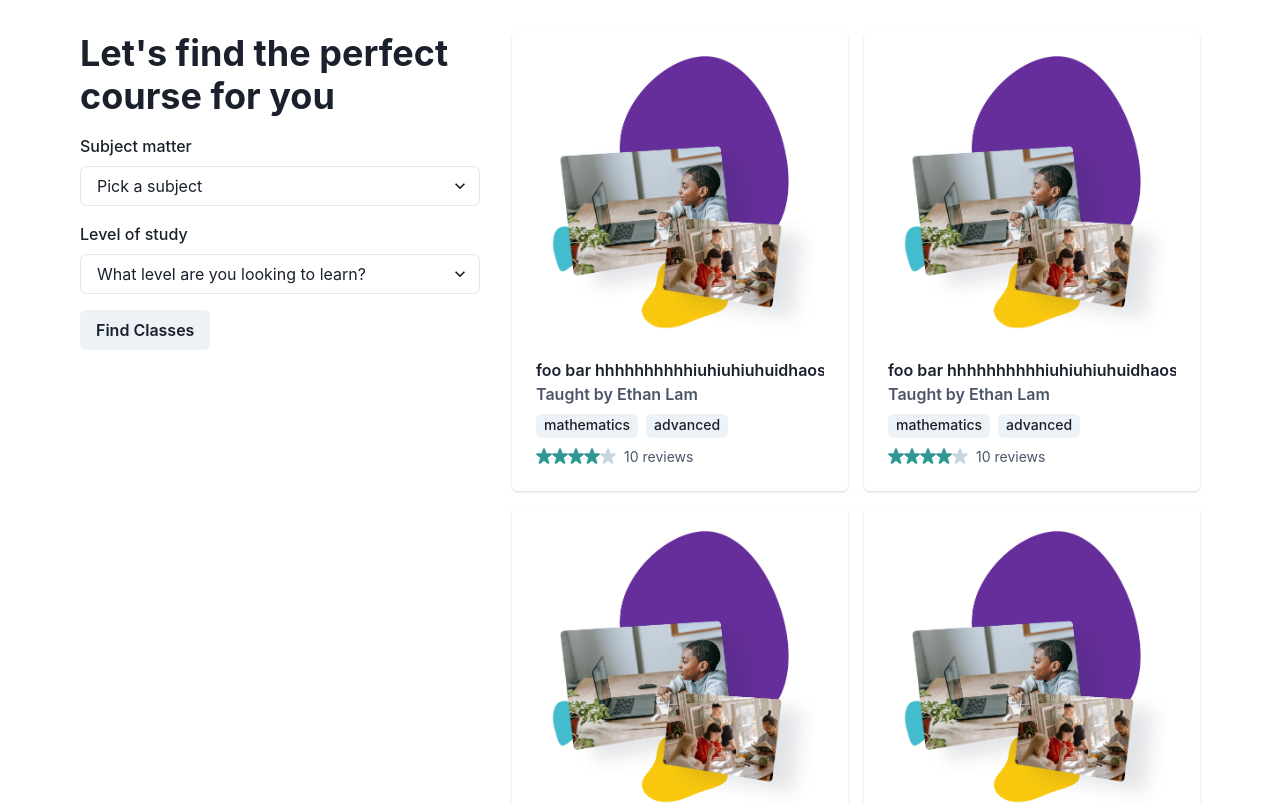
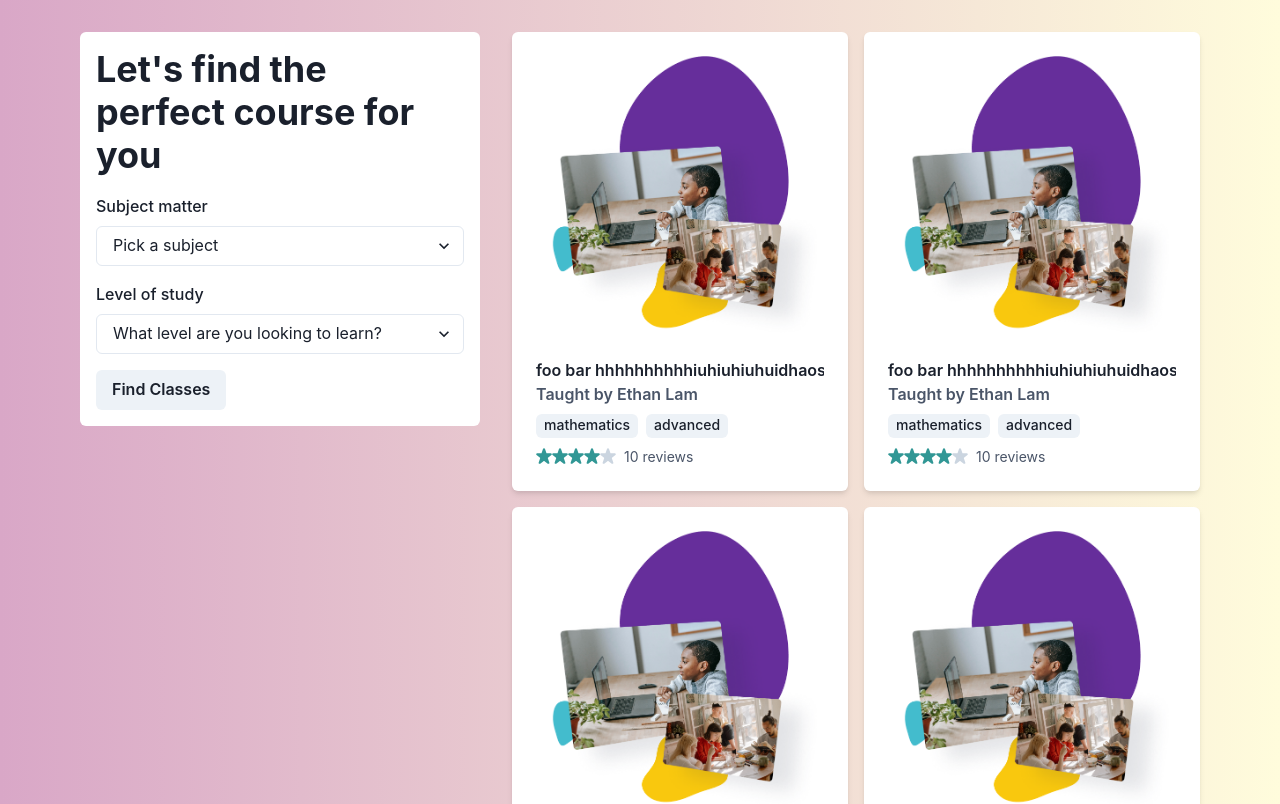
Before and after one commit to AaronCGoidel/lectern, a Next.js app: page /courses in a window 1280 px wide. Shown: the top 804 px of the page. Built offline with nearby package versions, Linux system fonts and the light colour scheme.

Commit message:
add background to grid screens

```diff
--- a/components/CourseCard.js
+++ b/components/CourseCard.js
@@ -4,7 +4,7 @@ import { StarIcon } from "@chakra-ui/icons";
 
 const CourseCard = (props) => {
   return (
-    <Box boxShadow="base" p="6" rounded="md" bg="white" maxW="sm">
+    <Box boxShadow="md" p="6" rounded="md" bg="white" maxW="sm">
       <Image src={props.img} alt={""} />
       <Box mt="1" fontWeight="semibold" as="h4" lineHeight="tight" isTruncated>
         <Box>{props.title}</Box>
--- a/components/CourseForm.js
+++ b/components/CourseForm.js
@@ -14,6 +14,12 @@ import { useState } from "react";
 
 const Form = styled.form`
   background-color: white;
+  border-radius: 6px;
+  padding: 1rem;
+
+  @media (max-width: 840px) {
+    width: 100vw;
+  }
 `;
 
 export const CreateCourse = ({onSubmit}) => {
--- a/pages/courses/styles.js
+++ b/pages/courses/styles.js
@@ -2,7 +2,7 @@ import styled from "styled-components";
 
 export const Container = styled.div`
   width: 100vw;
-    // height: 100vh;
+  min-height: 100vh;
   overflow: none;
 
   padding: 0 5rem;
@@ -11,6 +11,8 @@ export const Container = styled.div`
   flex-direction: row;
   flex-wrap: wrap;
   justify-content: center;
+
+  background: linear-gradient(to right, #d9a7c7, #fffcdc);
 `;
 
 export const Controls = styled.div`
@@ -25,7 +27,7 @@ export const Controls = styled.div`
 
   @media (max-width: 840px) {
     margin: 0;
-    padding: 0 3rem;
+    // padding: 0 3rem;
     min-width: 100vw;
   }
 `;
--- a/pages/instructor/styles.js
+++ b/pages/instructor/styles.js
@@ -2,7 +2,7 @@ import styled from "styled-components";
 
 export const Container = styled.div`
   width: 100vw;
-    // height: 100vh;
+  min-height: 100vh;
   overflow: none;
 
   padding: 0 5rem;
@@ -11,6 +11,8 @@ export const Container = styled.div`
   flex-direction: row;
   flex-wrap: wrap;
   justify-content: center;
+
+  background: linear-gradient(to right, #d9a7c7, #fffcdc);
 `;
 
 export const Controls = styled.div`
@@ -25,7 +27,7 @@ export const Controls = styled.div`
 
   @media (max-width: 840px) {
     margin: 0;
-    padding: 0 3rem;
+    // padding: 0 3rem;
     min-width: 100vw;
   }
 `;
```
